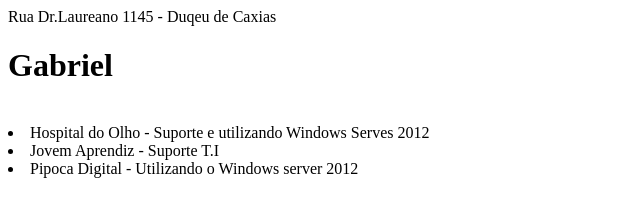
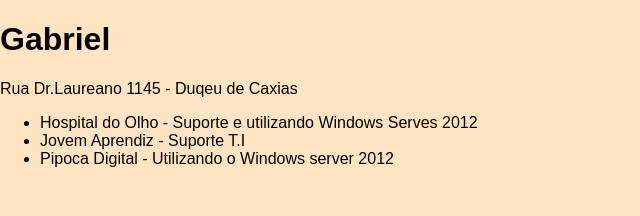
Before and after one commit to GabrielLob/meu-site-, a plain HTML site: page index.html in a window 1280 px wide. Shown: the whole page, without its empty margins (0-640 px from the left). Drawn offline with Linux system fonts and the light colour scheme.

Commit message:
Adicionando estilo.css e link hindex.html

```diff
--- /dev/null
+++ b/estilo.css
@@ -0,0 +1,8 @@
+html,body{
+    padding: 0;
+    margin: 0;
+}
+body{
+    background-color: bisque;
+    font-family: sans-serif;
+}
--- a/index.html
+++ b/index.html
@@ -5,14 +5,17 @@
     <meta name="viewport" content="width=device-width, initial-scale=1.0">
     <meta http-equiv="X-UA-Compatible" content="ie=edge">
     <title>Document</title>
+    <link rel="stylesheet" href="estilo.css">
 </head>
 <body>
     <title>Meu Curriculo</title>
+    <h1>Gabriel</h1>
     <span>Rua Dr.Laureano 1145 - Duqeu de Caxias</span>
-    <h1>Gabriel</h1>
     <br/>
+    <ul>
     <li>Hospital do Olho - Suporte e utilizando Windows Serves 2012</li>
     <li>Jovem Aprendiz - Suporte T.I</li>
     <li>Pipoca Digital - Utilizando o Windows server 2012</li>
+</ul>
 </body>
 </html>
```
